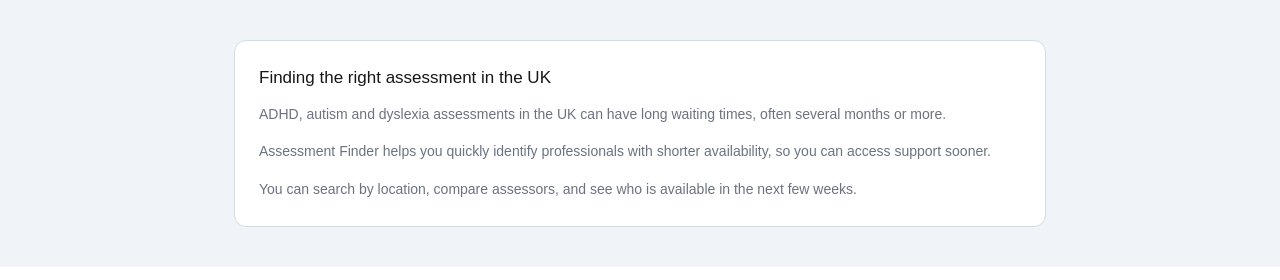
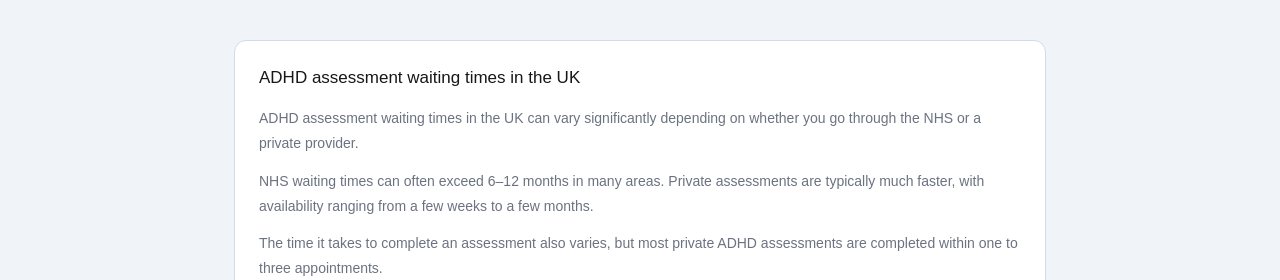
Before and after one commit to DanielBoneham/assessment-finder, a Next.js app: page / in a window 1280 px wide. Shown: the part 672-952 px from the top of the page. Built offline with nearby package versions, Linux system fonts and the light colour scheme; no server answers; the database is empty.

Commit message:
update SEO content

```diff
--- a/app/page.tsx
+++ b/app/page.tsx
@@ -45,18 +45,20 @@
       <Section style={{ paddingTop: 0 }}>
         <Container>
           <div style={{ background: '#fff', borderRadius: '12px', border: '0.5px solid #d1dce8', padding: '1.5rem' }}>
-            <h2 style={{ fontSize: '17px', fontWeight: 500, marginBottom: '0.75rem' }}>
-              Finding the right assessment in the UK
+            <h2 style={{ fontSize: '17px', fontWeight: 500, marginBottom: '1rem' }}>
+              ADHD assessment waiting times in the UK
             </h2>
-            <p style={{ fontSize: '14px', color: '#6b7280', lineHeight: 1.8, marginBottom: '0.75rem' }}>
-              ADHD, autism and dyslexia assessments in the UK can have long waiting times, often several months or more.
-            </p>
-            <p style={{ fontSize: '14px', color: '#6b7280', lineHeight: 1.8, marginBottom: '0.75rem' }}>
-              Assessment Finder helps you quickly identify professionals with shorter availability, so you can access support sooner.
-            </p>
-            <p style={{ fontSize: '14px', color: '#6b7280', lineHeight: 1.8, margin: 0 }}>
-              You can search by location, compare assessors, and see who is available in the next few weeks.
-            </p>
+            {[
+              'ADHD assessment waiting times in the UK can vary significantly depending on whether you go through the NHS or a private provider.',
+              'NHS waiting times can often exceed 6–12 months in many areas. Private assessments are typically much faster, with availability ranging from a few weeks to a few months.',
+              'The time it takes to complete an assessment also varies, but most private ADHD assessments are completed within one to three appointments.',
+              'Because availability differs between providers, many people choose to compare assessors to find those with shorter waiting times.',
+              'Assessment Finder helps you identify ADHD assessors with current availability, so you can access support sooner.',
+            ].map((para, i, arr) => (
+              <p key={i} style={{ fontSize: '14px', color: '#6b7280', lineHeight: 1.8, marginBottom: i < arr.length - 1 ? '0.75rem' : 0 }}>
+                {para}
+              </p>
+            ))}
           </div>
         </Container>
       </Section>
```
